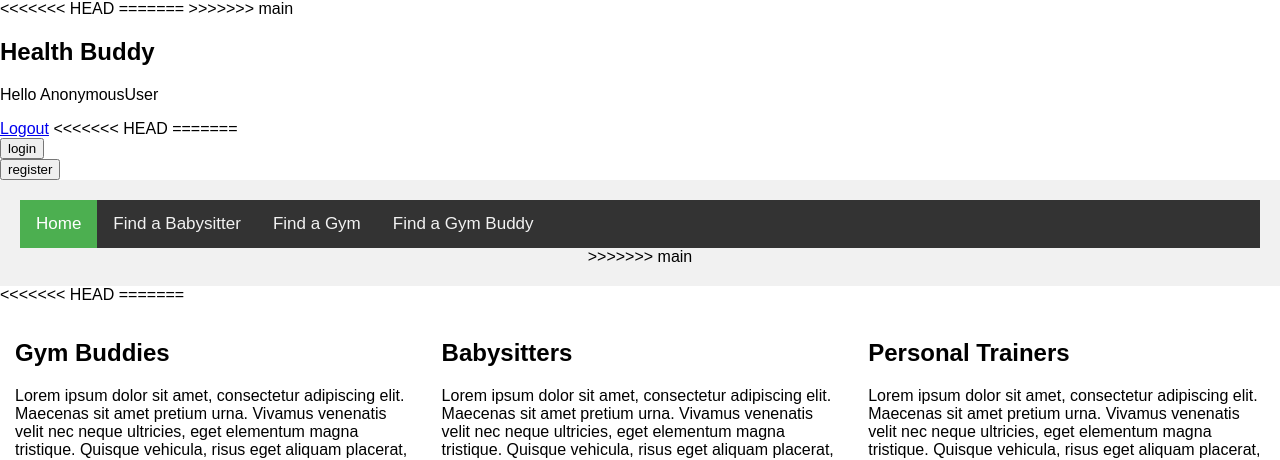
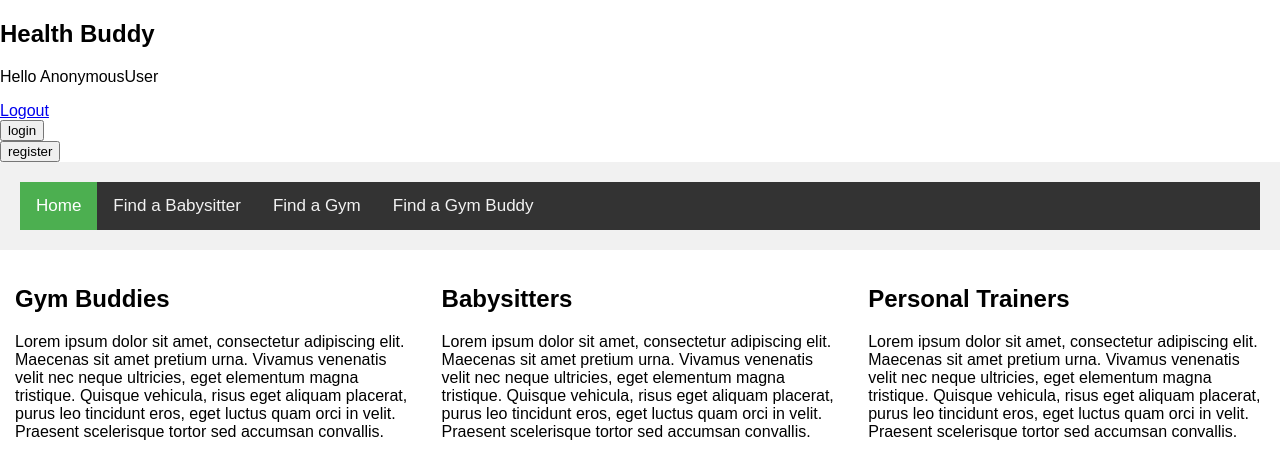
Before and after one commit to EngandDeveloper/swamphacks7, a Django app: page /farms/ in a window 1280 px wide. Shown: the top 460 px of the page. Run offline with Django 3.2, Linux system fonts and the light colour scheme.

Commit message:
resolving

```diff
--- a/healthbuddy/templates/farms/base.html
+++ b/healthbuddy/templates/farms/base.html
@@ -3,9 +3,7 @@
 <html lang="en">
 
 <head>
-<<<<<<< HEAD
 
-=======
     <style>
         body {
           margin: 0;
@@ -36,7 +34,6 @@
           color: white;
         }
         </style>
->>>>>>> main
 
 
 </head>
@@ -48,8 +45,6 @@
 
         <p>Hello {{request.user}}</p>
         <a href="{% url 'logoutUser' %}">Logout</a>
-<<<<<<< HEAD
-=======
         <form action="/login/" method="POST" id="loginButton">
             {% csrf_token %}
             <input type="submit" name="loginButton" id="loginButton" value="login">
@@ -68,7 +63,6 @@
           </div>
 
 
->>>>>>> main
 
     </header>
 
--- a/healthbuddy/templates/farms/index.html
+++ b/healthbuddy/templates/farms/index.html
@@ -2,8 +2,6 @@
 
 {% block body %}
 
-<<<<<<< HEAD
-=======
 
 
   </div>
@@ -25,7 +23,6 @@
     </div>
   </div>
 
->>>>>>> main
     <iframe
     width="600"
     height="450"
@@ -34,7 +31,6 @@
     </iframe>
 
 
-<<<<<<< HEAD
     INDEX PAGE - EXTENDED
 
     <form action="/login/" method="POST" id="loginButton">
@@ -55,7 +51,6 @@
     <!-- Gym Buddies in yout city -->
 
     <!-- Personal Trainers in yout city -->
-=======
     <style>
         * {
           box-sizing: border-box;
@@ -119,6 +114,5 @@
 
 
 
->>>>>>> main
 
 {% endblock %}
--- a/healthbuddy/templates/farms/register.html
+++ b/healthbuddy/templates/farms/register.html
@@ -19,10 +19,7 @@
         {{form.password2.label}}
         {{form.password2}}
 
-<<<<<<< HEAD
-=======
 
->>>>>>> main
         {{form.errors}}
 
         <!-- TODO: Submit Button without action??? -->
--- a/healthbuddy/templates/farms/userProfile.html
+++ b/healthbuddy/templates/farms/userProfile.html
@@ -2,7 +2,6 @@
 
 {% block body %}
 
-<<<<<<< HEAD
     <p>Username: {{request.user}}</p>
     <p>Email: {{request.user.email}}</p>
     <p></p>
@@ -26,6 +25,3 @@
     </form>
 
 {% endblock %}
-=======
-{% end block %}
->>>>>>> main
```
